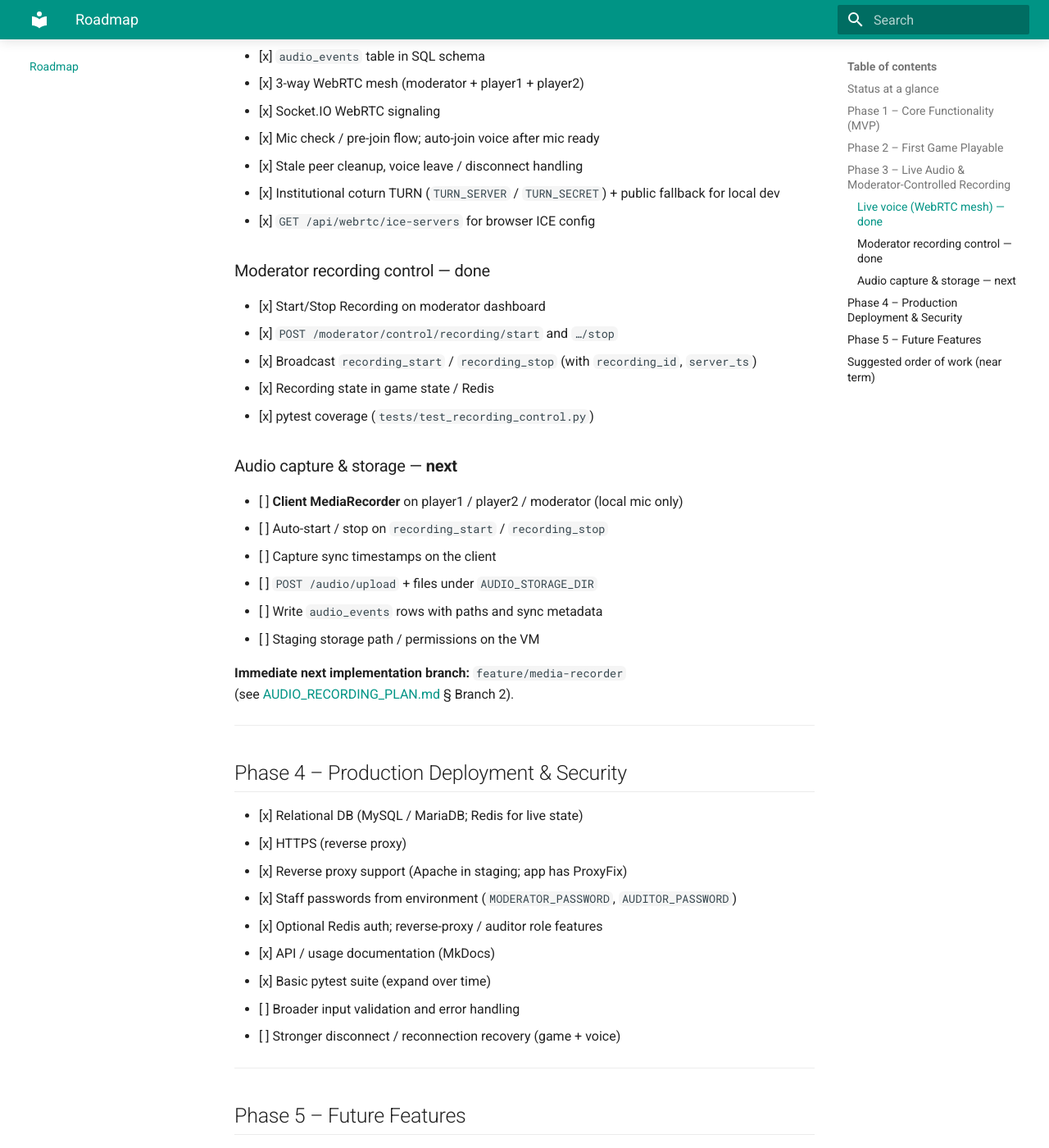
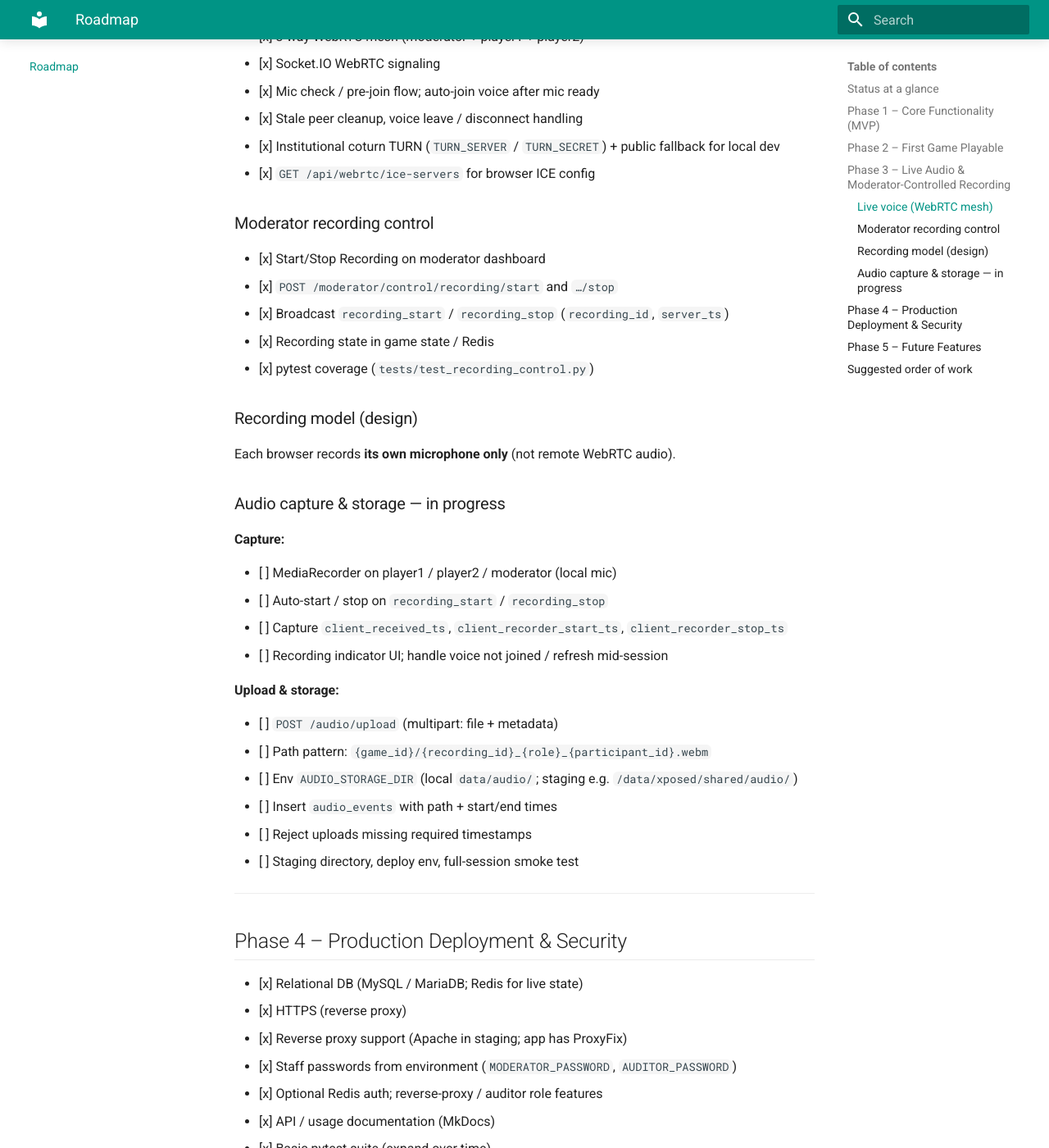
Before and after one commit to ptypes-nlesc/guesswho-stereotype, an MkDocs documentation site: the page built from docs/ROADMAP.md, in a window 1280 px wide and 1400 px high, scrolled down 1537 px. Shown: the whole window at 82% size. Built offline with MkDocs 1.6.1 and Material for MkDocs 9.7.7, drawn with Linux system fonts in a browser that asks for light colours; some of the changed text lies outside the part shown.

Commit message:
docs: fold audio recording plan into ROADMAP and remove standalone plan
Keep main Phase 3 lines (model, branches, capture/upload) in ROADMAP only;
drop AUDIO_RECORDING_PLAN.md and its MkDocs nav entry.

```diff
--- a/docs/ROADMAP.md
+++ b/docs/ROADMAP.md
@@ -42,9 +42,7 @@ Development milestones for the *Xposed* web application (Guess Who–style resea
 
 ## Phase 3 – Live Audio & Moderator-Controlled Recording
 
-Detailed implementation plan: [AUDIO_RECORDING_PLAN.md](AUDIO_RECORDING_PLAN.md).
-
-### Live voice (WebRTC mesh) — done
+### Live voice (WebRTC mesh)
 
 - [x] `audio_events` table in SQL schema
 - [x] 3-way WebRTC mesh (moderator + player1 + player2)
@@ -54,25 +52,35 @@ Detailed implementation plan: [AUDIO_RECORDING_PLAN.md](AUDIO_RECORDING_PLAN.md)
 - [x] Institutional coturn TURN (`TURN_SERVER` / `TURN_SECRET`) + public fallback for local dev
 - [x] `GET /api/webrtc/ice-servers` for browser ICE config
 
-### Moderator recording control — done
+### Moderator recording control
 
 - [x] Start/Stop Recording on moderator dashboard
 - [x] `POST /moderator/control/recording/start` and `…/stop`
-- [x] Broadcast `recording_start` / `recording_stop` (with `recording_id`, `server_ts`)
+- [x] Broadcast `recording_start` / `recording_stop` (`recording_id`, `server_ts`)
 - [x] Recording state in game state / Redis
 - [x] pytest coverage (`tests/test_recording_control.py`)
 
-### Audio capture & storage — **next**
+### Recording model (design)
 
-- [ ] **Client MediaRecorder** on player1 / player2 / moderator (local mic only)
+Each browser records **its own microphone only** (not remote WebRTC audio).
+
+### Audio capture & storage — in progress
+
+**Capture:**
+
+- [ ] MediaRecorder on player1 / player2 / moderator (local mic)
 - [ ] Auto-start / stop on `recording_start` / `recording_stop`
-- [ ] Capture sync timestamps on the client
-- [ ] `POST /audio/upload` + files under `AUDIO_STORAGE_DIR`
-- [ ] Write `audio_events` rows with paths and sync metadata
-- [ ] Staging storage path / permissions on the VM
+- [ ] Capture `client_received_ts`, `client_recorder_start_ts`, `client_recorder_stop_ts`
+- [ ] Recording indicator UI; handle voice not joined / refresh mid-session
 
-**Immediate next implementation branch:** `feature/media-recorder`
-(see [AUDIO_RECORDING_PLAN.md](AUDIO_RECORDING_PLAN.md) § Branch 2).
+**Upload & storage:**
+
+- [ ] `POST /audio/upload` (multipart: file + metadata)
+- [ ] Path pattern: `{game_id}/{recording_id}_{role}_{participant_id}.webm`
+- [ ] Env `AUDIO_STORAGE_DIR` (local `data/audio/`; staging e.g. `/data/xposed/shared/audio/`)
+- [ ] Insert `audio_events` with path + start/end times
+- [ ] Reject uploads missing required timestamps
+- [ ] Staging directory, deploy env, full-session smoke test
 
 ---
 
@@ -95,17 +103,17 @@ Detailed implementation plan: [AUDIO_RECORDING_PLAN.md](AUDIO_RECORDING_PLAN.md)
 - [ ] Speech-to-text (e.g. Whisper) on saved stems
 - [ ] Researcher analytics dashboard
 - [ ] Export analysis-ready datasets (events + audio + transcripts)
+- [ ] Offline multi-stem alignment script (`scripts/align_recordings.py`)
 - [ ] Expand automated tests (more pytest + optional Playwright)
 - [ ] Multiple concurrent moderators / sessions
-- [ ] Offline alignment script for multi-stem sync (`scripts/align_recordings.py`)
 
 ---
 
-## Suggested order of work (near term)
+## Suggested order of work
 
 1. **`feature/media-recorder`** — record local mic on all roles when moderator starts recording
 2. **`feature/audio-upload`** — upload webm + timestamps; persist `audio_events`
-3. **`chore/audio-storage-staging`** — VM directory, env, smoke test full pipeline
+3. **`chore/audio-storage-staging`** — VM directory, env, full pipeline smoke test
 4. Hardening / reconnection and research tooling as needed
 
 ---
--- a/mkdocs.yml
+++ b/mkdocs.yml
@@ -21,7 +21,6 @@ nav:
   - User Guide: USAGE_GUIDE.md
   - API Reference: api.md
   - Roadmap: ROADMAP.md
-  - Audio & Recording Plan: AUDIO_RECORDING_PLAN.md
 
 markdown_extensions:
   - admonition
```
Also changed, not shown: docs/AUDIO_RECORDING_PLAN.md (deleted, +0 -395 lines).
